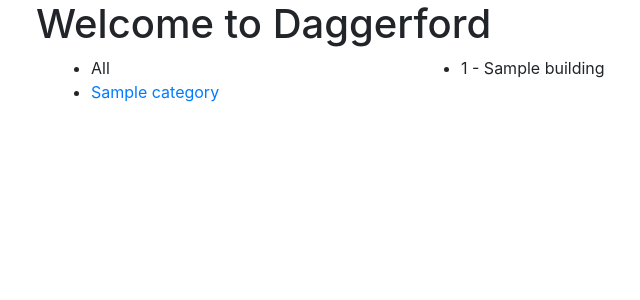
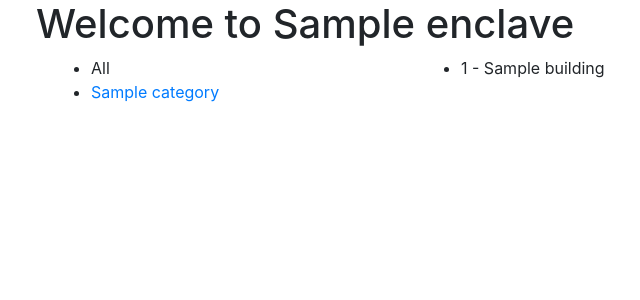
Before and after one commit to edjeware/dnd_enclave, a Flask app: template dnd_enclave/templates/enclave_show.html in a window 1280 px wide. Shown: the top 300 px of the page, without its empty margins (49-689 px from the left). Run offline with Flask 2, Linux system fonts and the light colour scheme; the template is opened without the code that fills it: most values are stand-ins (such as "Sample title", 1, 10 or a date in 2020); parts of the project's set-up code (start-up, migrations or seed data) failed here and were passed over; some libraries are stand-ins or nearby versions.

Commit message:
Minor cleanup

```diff
--- a/dnd_enclave/templates/enclave_show.html
+++ b/dnd_enclave/templates/enclave_show.html
@@ -1,5 +1,5 @@
 {% extends "base.html" %}
-{% block title %} Welcome to Daggerford {% endblock %}
+{% block title %} Welcome to {{ enclave.name }} {% endblock %}
 
 
 {% block content %}
@@ -26,7 +26,7 @@
       </ul>
     </div>
 
-    <div class="col-md-4">
+    <div class="col-md-8">
       <ul>
       {% for building in buildings %}
         <li>{{ building.id }} - {{ building.name }}</li>
```
Also changed, not shown: 1 other file.
